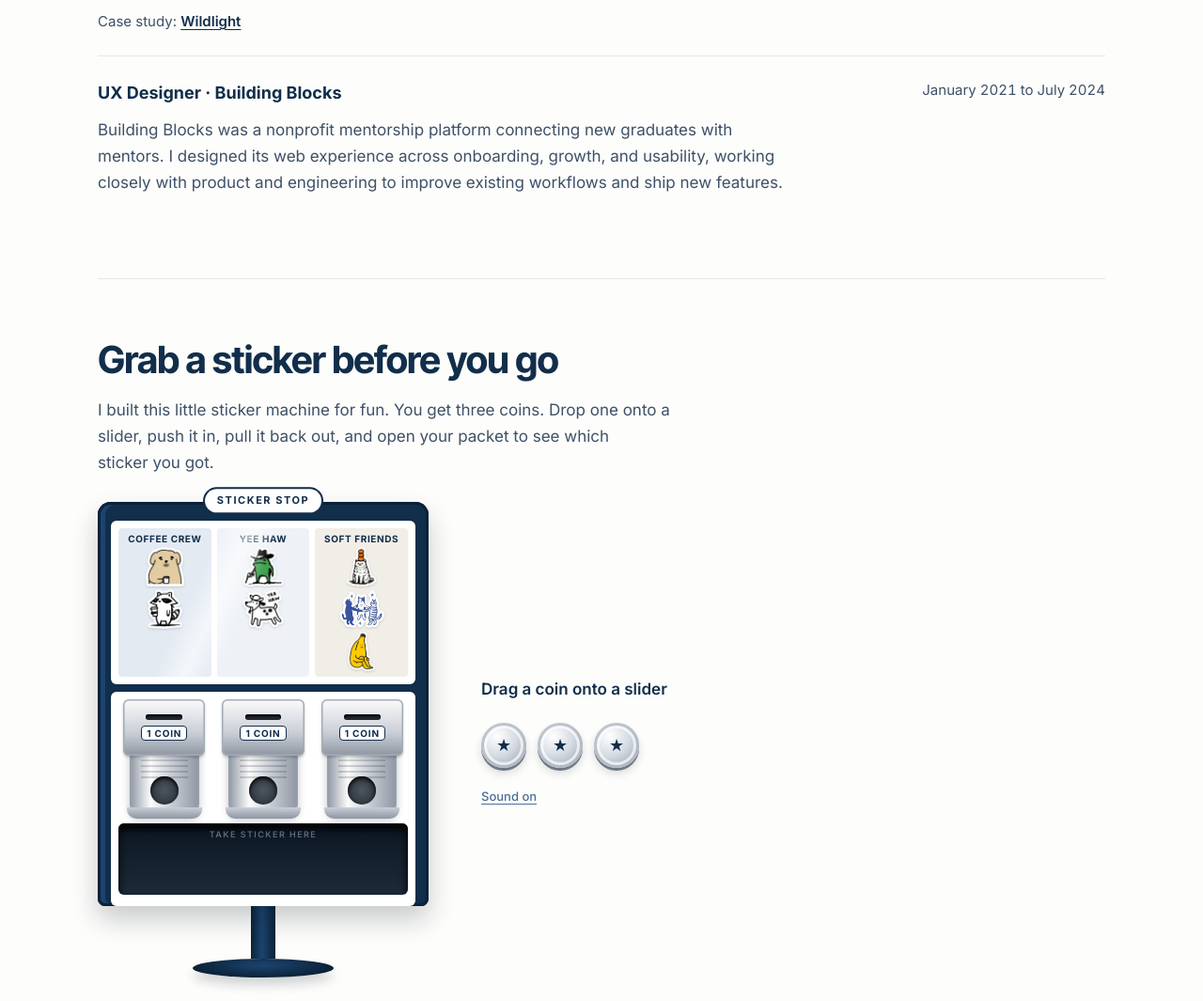
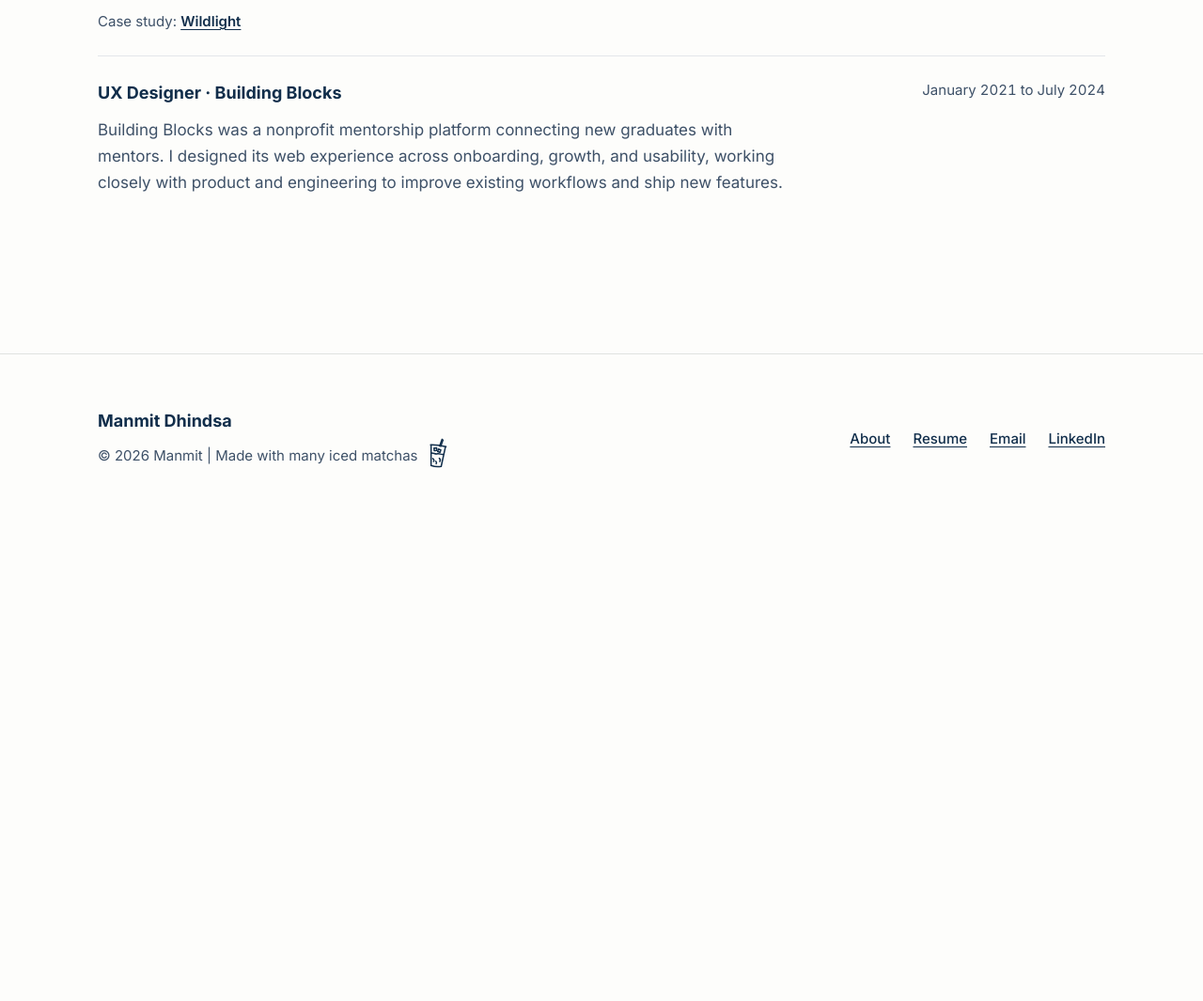
Before and after one commit to manmitd/portfolio, a plain HTML site: page about-me/index.html in a window 1280 px wide. Shown: the part 1247-2312 px from the top of the page at 94% size. After the commit the page ends 1801 px from the top, so only its background shows below. Drawn offline with Linux system fonts and the light colour scheme.

Commit message:
About: remove sticker machine for now (files kept for later)
Co-Authored-By: Claude Opus 5.5 <noreply@anthropic.com>
Claude-Session: https://claude.ai/code/session_01CLazYT8C7fLz6B7z1ZghoL

```diff
--- a/about-me/index.html
+++ b/about-me/index.html
@@ -94,13 +94,6 @@
     </div>
   </section>
 
-  <section class="sticker-section" aria-labelledby="sticker-title">
-    <h2 id="sticker-title">Grab a sticker before you go</h2>
-    <p>I built this little sticker machine for fun. You get three coins. Drop one onto a slider, push it in, pull it back out, and open your packet to see which sticker you got.</p>
-    <div class="sticker-mount" data-sticker-stop data-src="../assets/img/stickers/">
-      <noscript><p>Turn on JavaScript to use the sticker machine.</p></noscript>
-    </div>
-  </section>
 </main>
 
 <footer class="site-footer">
@@ -119,24 +112,5 @@
     </ul>
   </div>
 </footer>
-<script>
-// Load the sticker machine only on larger screens, and only when someone scrolls near it, so it never slows down the page.
-(function () {
-  var m = document.querySelector("[data-sticker-stop]");
-  if (!m) return;
-  var big = window.matchMedia("(min-width: 761px)");
-  var started = false;
-  function load() { var s = document.createElement("script"); s.src = "../assets/sticker-stop.js"; document.body.appendChild(s); }
-  function start() {
-    if (started || !big.matches) return;
-    started = true;
-    if (!("IntersectionObserver" in window)) { load(); return; }
-    var io = new IntersectionObserver(function (e) { if (e[0].isIntersecting) { io.disconnect(); load(); } }, { rootMargin: "400px 0px" });
-    io.observe(m);
-  }
-  start();
-  if (big.addEventListener) big.addEventListener("change", start);
-})();
-</script>
 </body>
 </html>
```
